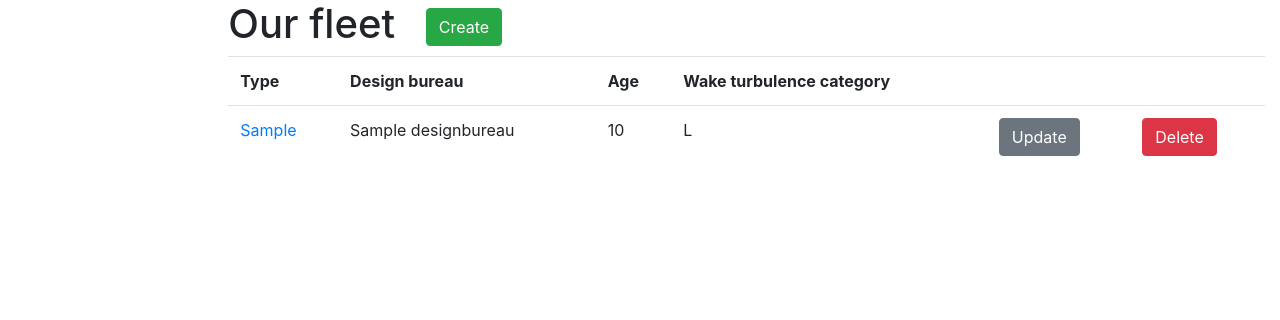
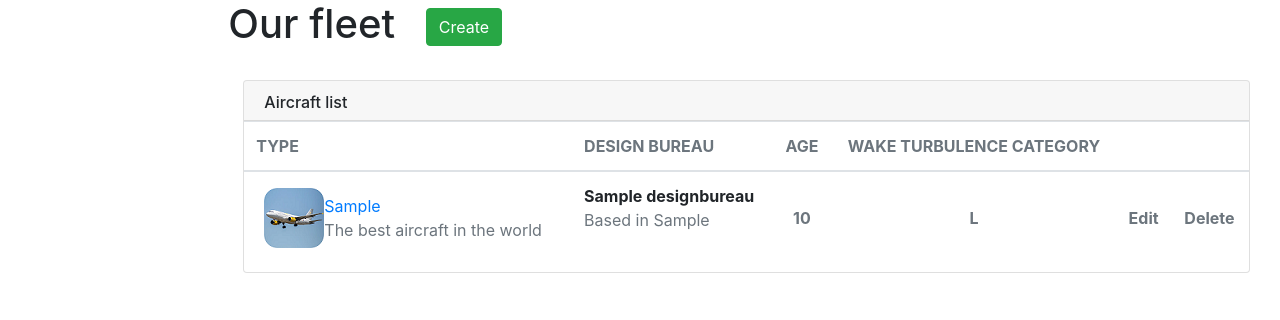
Before and after one commit to viktory-koroliova/flight_manager_mate, a Django app: page /aircraft/ in a window 1280 px wide. Shown: the top 320 px of the page. Run offline with Django 4.2, Linux system fonts and the light colour scheme; a user stored in the database is signed in; tables that the repository leaves empty hold one stand-in row (values such as "Sample post"); parts of the project's set-up code (start-up, migrations or seed data) failed here and were passed over.

Commit message:
Modified table

```diff
--- a/templates/flight/aircraft_list.html
+++ b/templates/flight/aircraft_list.html
@@ -1,47 +1,83 @@
 {% extends "base.html" %}
+{% load static %}
 
 {% block content %}
+  <div class="custom-margin">
   <h1>
     Our fleet
     <a href="{% url 'flight:aircraft-create' %}" class="btn btn-success link-to-page" style="margin-left: 20px">
       Create
     </a>
   </h1>
+
 {% if aircraft_list %}
 
-    <table class="table">
+  <div class="container-fluid py-4">
+    <div class="row">
+      <div class="col-12">
+        <div class="card mb-4">
+          <div class="card-header pb-0">
+            <h6>Aircraft list</h6>
+          </div>
+          <div class="card-body px-0 pt-0 pb-2">
+            <div class="table-responsive p-0">
+              <table class="table align-items-center mb-0">
+                <thead>
                   <tr>
-        <th>Type</th>
-        <th>Design bureau</th>
-        <th>Age</th>
-        <th>Wake turbulence category</th>
-        <th>{# Update #}</th>
-        <th>{# Delete #}</th>
+                    <th class="text-uppercase text-secondary text-xxs font-weight-bolder opacity-7">Type</th>
+                    <th class="text-uppercase text-secondary text-xxs font-weight-bolder opacity-7 ps-2">Design bureau</th>
+                    <th class="text-center text-uppercase text-secondary text-xxs font-weight-bolder opacity-7">Age</th>
+                    <th class="text-center text-uppercase text-secondary text-xxs font-weight-bolder opacity-7">Wake turbulence category</th>
+                    <th class="text-secondary opacity-7">{# Update #}</th>
+                    <th class="text-secondary opacity-7">{# Delete #}</th>
                   </tr>
-
+                </thead>
+                <tbody>
                 {% for aircraft in aircraft_list %}
                   <tr>
                     <td>
+                      <div class="d-flex px-2 py-1">
+                        <div>
+                          <img src="{% static 'images/aircraft.png' %}" class="avatar avatar-sm me-3" alt="user1">
+                        </div>
+                        <div class="d-flex flex-column justify-content-center">
                           <a href="{% url 'flight:aircraft-detail' pk=aircraft.id%}">{{ aircraft.type }}</a>
+                          <p class="acr-description text-xs text-secondary mb-0">The best aircraft in the world</p>
+                        </div>
+                      </div>
                     </td>
-          <td>{{ aircraft.design_bureau }}</td>
-          <td>{{ aircraft.age }}</td>
-          <td>{{ aircraft.wake_turbulence_category }}</td>
                     <td>
-            <a href="{% url 'flight:aircraft-update' pk=aircraft.id %}" class="btn btn-secondary link-to-page">
-              Update
+                      <p class="text-xs font-weight-bold mb-0">{{ aircraft.design_bureau.name }}</p>
+                      <p class="text-xs text-secondary mb-0">Based in {{ aircraft.design_bureau.headquarter }}</p>
+                    </td>
+                    <td class="align-middle text-center">
+                      <span class="text-secondary text-xs font-weight-bold">{{ aircraft.age }}</span>
+                    </td>
+                    <td class="align-middle text-center">
+                      <span class="text-secondary text-xs font-weight-bold">{{ aircraft.wake_turbulence_category }}</span>
+                    </td>
+                    <td class="align-middle">
+                      <a href="{% url 'flight:aircraft-update' pk=aircraft.id %}" class="text-secondary font-weight-bold text-xs" data-toggle="tooltip" data-original-title="Edit user">
+                        Edit
                       </a>
                     </td>
-          <td>
-            <a href="{% url 'flight:aircraft-delete' pk=aircraft.id %}" class="btn btn-danger link-to-page">
+                    <td class="align-middle">
+                      <a href="{% url 'flight:aircraft-delete' pk=aircraft.id %}" class="text-secondary font-weight-bold text-xs" data-toggle="tooltip" data-original-title="Edit user">
                         Delete
                       </a>
                     </td>
                   </tr>
                 {% endfor %}
+                </tbody>
               </table>
+            </div>
+          </div>
+        </div>
+      </div>
+    </div>
     {% else %}
     <p>Temporary empty here</p>
   {% endif %}
-
+  </div>
+  </div>
 {% endblock %}
```
Lines whose indentation alone changed are shown as unchanged.
